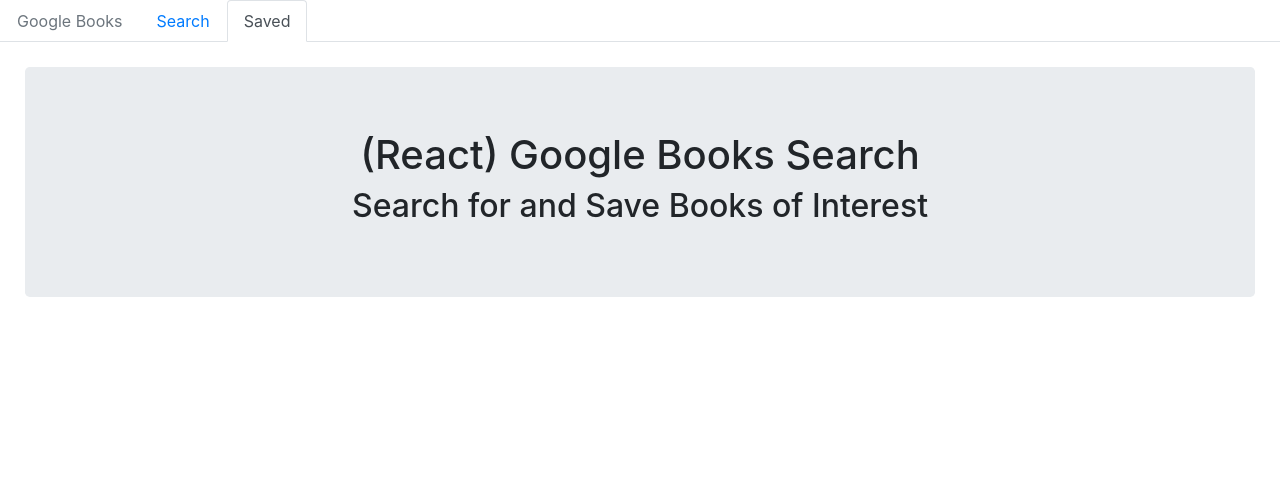
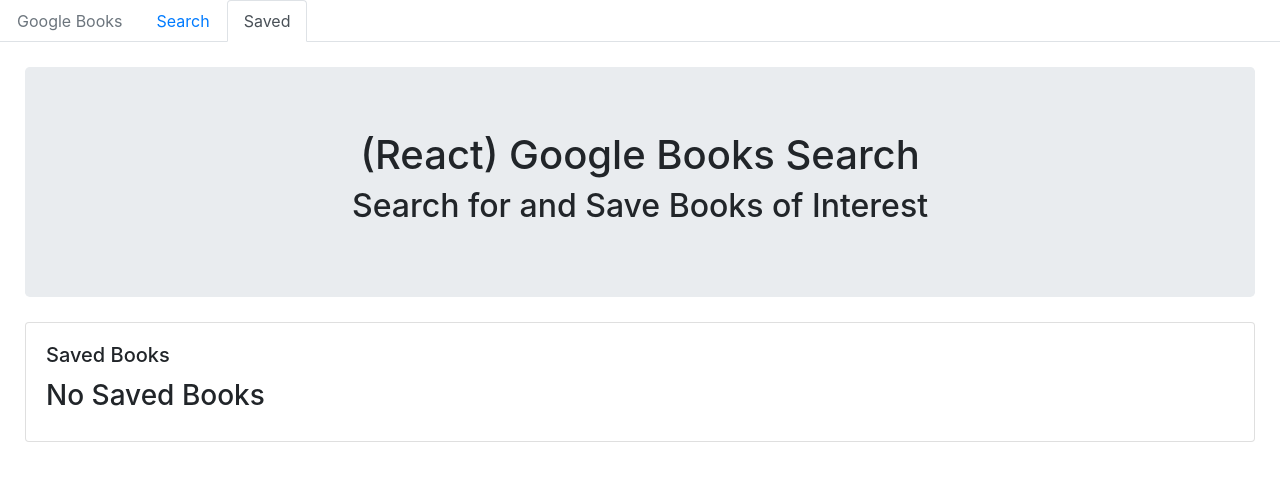
Before and after one commit to thejihongjin/20-Google-Books-Search, a React (Create React App) app in the folder create-react-express/client/: page / in a window 1280 px wide. Both pictures are taken after a click on the tab "Saved". Shown: the top 478 px of the page. Built offline with nearby package versions, Linux system fonts and the light colour scheme.

Commit message:
added Saved page

```diff
--- a/create-react-express/client/src/App.js
+++ b/create-react-express/client/src/App.js
@@ -3,7 +3,7 @@
 import Tab from "react-bootstrap/Tab";
 import Header from "./components/Header";
 import Search from "./pages/Search";
-// import Saved from "./pages/Saved";
+import Saved from "./pages/Saved";
 
 class App extends Component {
     state = {
@@ -23,7 +23,7 @@
                     </Tab>
                     <Tab eventKey="contact" title="Saved">
                         <Header />
-                        {/* <Saved /> */}
+                        <Saved savedBooks={this.state.savedBooks} />
                     </Tab>
                 </Tabs>
             </div>
--- /dev/null
+++ b/create-react-express/client/src/pages/Saved.js
@@ -0,0 +1,43 @@
+import React from "react";
+import Card from "react-bootstrap/Card";
+import Button from "react-bootstrap/Button";
+
+const cardStyle = {
+    margin: "25px"
+}
+
+const imgStyle = {
+    paddingRight: "15px"
+}
+
+const Saved = ({ savedBooks }) => {
+    return (
+        <div>
+            <Card style={cardStyle}>
+                <Card.Body>
+                    <Card.Title>Saved Books</Card.Title>
+                    {savedBooks.length ? (
+                        savedBooks.map(book => (
+                            <Card style={cardStyle} key={book.searchId}>
+                                <Card.Header></Card.Header>
+                                <Card.Body>
+                                    <div className="float-right">
+                                        <a href={book.link} target="_blank" rel="noopener noreferrer"><Button>View</Button></a> <Button>Delete</Button>
+                                    </div>
+                                    <Card.Title>{book.title}</Card.Title>
+                                    <Card.Text>By {book.authors}</Card.Text>
+                                    <Card.Text><img src={book.image} alt={book.title + " book cover"} className="float-left" style={imgStyle} />{book.description}</Card.Text>
+                                </Card.Body>
+                            </Card>
+                        ))
+                    ) : (
+                            <h3>No Saved Books</h3>
+                        )
+                    }
+                </Card.Body>
+            </Card>
+        </div>
+    );
+}
+
+export default Saved;
```
